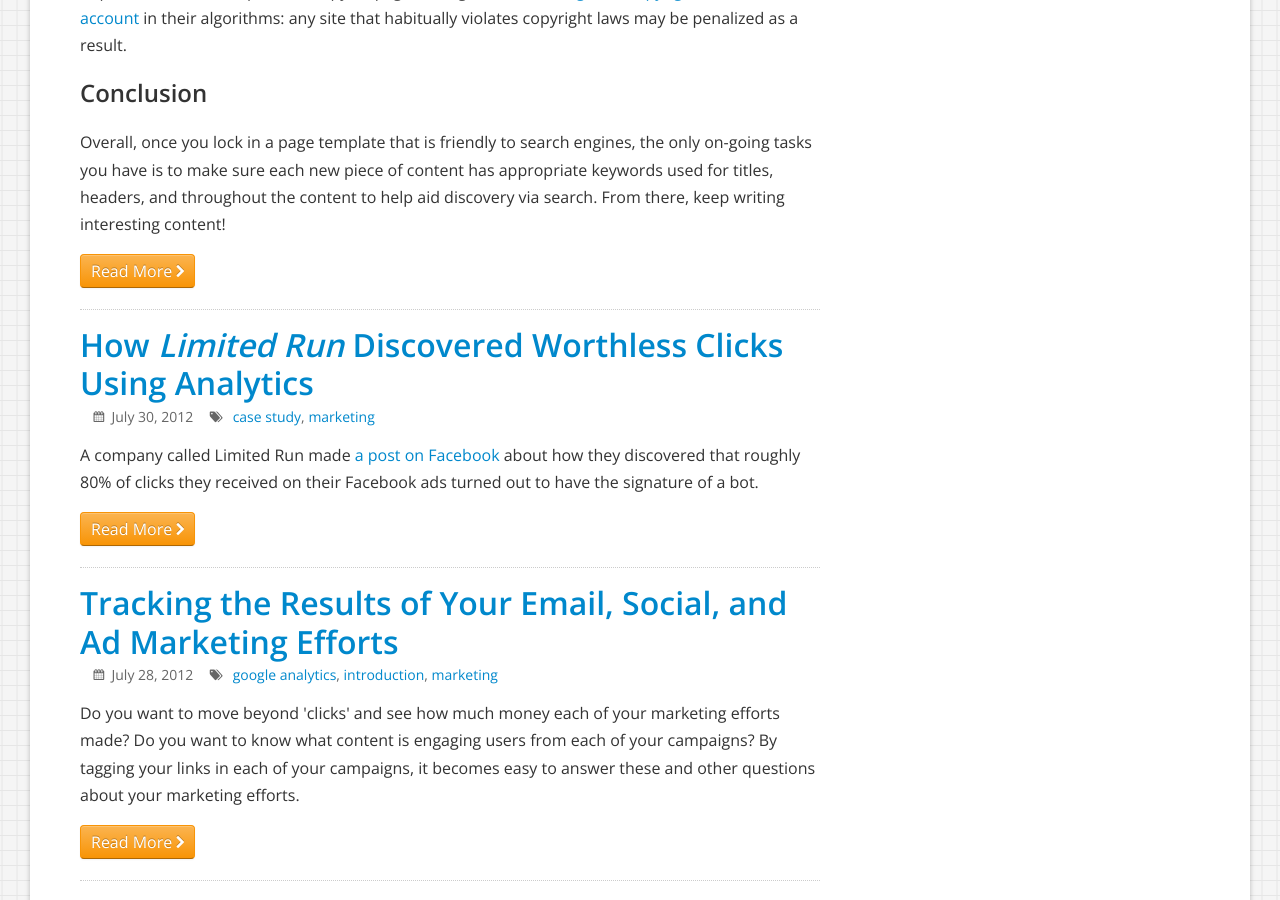
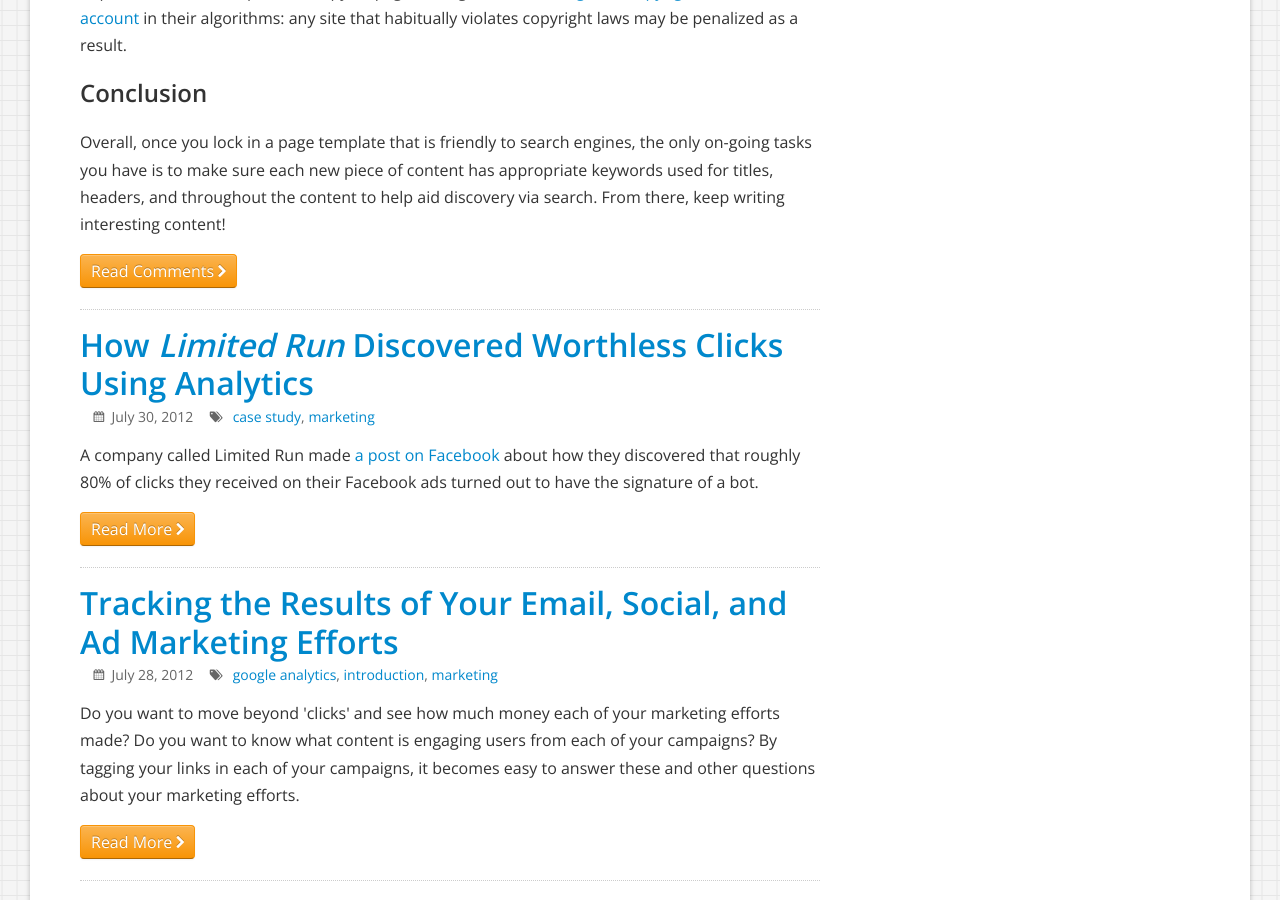
Before and after one commit to syelle/syelle.github.com, a Jekyll site: the page built from blog/index.html, in a window 1280 px wide and 900 px high, scrolled down 3619 px. Built offline with Jekyll 4.4.1, drawn with Linux system fonts in a browser that asks for light colours.

Commit message:
change button text for blog post that is first on the index page, redirect the link to the comments

```diff
--- a/blog/index.html
+++ b/blog/index.html
@@ -26,11 +26,11 @@
 
 				{% if post == site.posts.first %}
 					<p>{{ post.content }}</p>
+					<a class="btn btn-primary" href="{{ post.url }}#disqus_thread" rel="bookmark" title="{{ post.title }} | {{ site.name }}">Read Comments <i class="icon-chevron-right icon-white"></i></a>
 				{% else %}
 					<p>{{ post.teaser }}</p>
+					<a class="btn btn-primary" href="{{ post.url }}" rel="bookmark" title="{{ post.title }} | {{ site.name }}">Read More <i class="icon-chevron-right icon-white"></i></a>
 				{% endif %}
-
-				<a class="btn btn-primary" href="{{ post.url }}" rel="bookmark" title="{{ post.title }} | {{ site.name }}">Read More <i class="icon-chevron-right icon-white"></i></a>
 			</article>
 
 			<hr class="row-divider">
```
